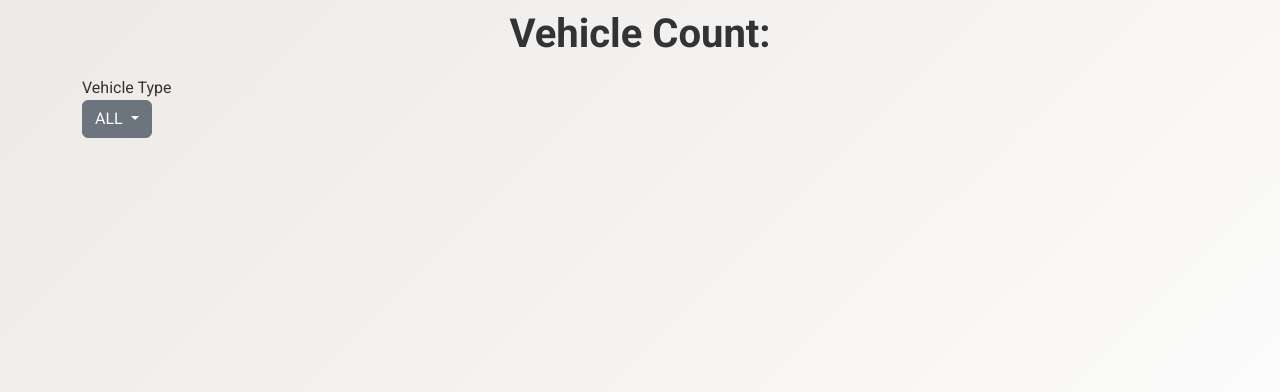
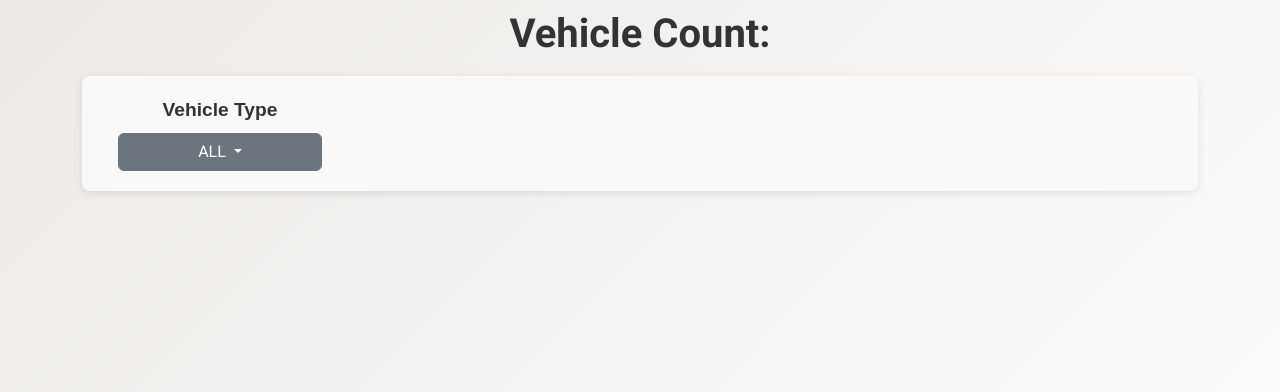
Before and after one commit to Mason-Ott/INFO263-Web-Project, a PHP site: page /vehicles.php in a window 1280 px wide. Shown: the part 60-452 px from the top of the page. Run offline with PHP 8.4, Linux system fonts and the light colour scheme.

Commit message:
Added some styling to Vehicles page and styling for pagination

```diff
--- a/CSS_Files/base.css
+++ b/CSS_Files/base.css
@@ -157,3 +182,23 @@
     border-radius: 8px;
     box-shadow: 0 2px 8px rgba(0, 0, 0, 0.1);
 }
+
+.inputs {
+    background-color: #f9f9f9;
+    border-radius: 8px;
+    box-shadow: 0 2px 8px rgba(0, 0, 0, 0.1);
+    padding: 20px 10px 20px 10px;
+}
+
+label {
+    font-family: 'Arial', sans-serif; /* You can change to your desired font */
+    font-size: 1.2rem; /* Adjust the size as needed */
+    font-weight: bold; /* Change to normal if you don't want bold */
+    color: #333; /* Change to your preferred color */
+    margin-bottom: 0.5rem; /* Maintain space below the label */
+}
+
+input {
+    width: 80% !important;
+    margin: 0 auto;
+}
--- a/CSS_Files/vehicles.css
+++ b/CSS_Files/vehicles.css
@@ -2,3 +2,46 @@
     color: red;
     font-weight: bold;
 }
+
+/* Set the input fields and dropdowns to 66% width of the column */
+
+#vehicleType.btn.btn-secondary.dropdown-toggle
+{
+    width: 80%; /* Adjust the width to 66% */
+    margin: 0 auto; /* Center the input/dropdown within the column */
+}
+
+#requiresMaintenance.form-check-input {
+    height: 35px;
+    width: 17% !important;
+    float: none;
+    margin-left: 0;
+}
+
+/* Ensure inputs and dropdowns are below the text labels */
+.col-3 label {
+    display: block; /* Make the label a block to ensure the input appears below it */
+    margin-bottom: 0.5rem; /* Add some space between the label and input */
+}
+
+/* Adjust the dropdown toggle button (for both Vehicle Type and Sort by) */
+.dropdown-toggle {
+    display: block;
+    width: 100%; /* Button takes up full width of the parent div */
+}
+
+/* Ensure both buttons and container are 66% width */
+.sort-container {
+    width: 80%;
+    margin: 0 auto;
+    display: flex;
+    justify-content: space-between; /* Ensures even spacing between buttons */
+}
+
+/* Set the sort direction button to fill the remaining space */
+#sort-direction {
+    width: 38%; /* Adjust to fill the remaining space evenly */
+    display: block;
+    background-color: #ffffff;
+
+}
--- a/JS_Handlers/maintenance_handler.js
+++ b/JS_Handlers/maintenance_handler.js
@@ -196,7 +196,7 @@
     // Page Number text
     var pageNumber = document.createElement('span');
     pageNumber.textContent = currentPage;
-    pageNumber.classList.add('pagination-text');
+    pageNumber.classList.add('pagination-current');
     paginationDiv.appendChild(pageNumber);
     paginationDiv.appendChild(document.createTextNode('    '));
 
--- a/JS_Handlers/relocations_handler.js
+++ b/JS_Handlers/relocations_handler.js
@@ -209,7 +209,7 @@
     // Page Number text
     var pageNumber = document.createElement('span');
     pageNumber.textContent = currentPage;
-    pageNumber.classList.add('pagination-text');
+    pageNumber.classList.add('pagination-current');
     paginationDiv.appendChild(pageNumber);
     paginationDiv.appendChild(document.createTextNode('    '));
 
--- a/JS_Handlers/trip_handler.js
+++ b/JS_Handlers/trip_handler.js
@@ -209,7 +209,7 @@
     // Page Number text
     var pageNumber = document.createElement('span');
     pageNumber.textContent = currentPage;
-    pageNumber.classList.add('pagination-text');
+    pageNumber.classList.add('pagination-current');
     paginationDiv.appendChild(pageNumber);
     paginationDiv.appendChild(document.createTextNode('    '));
 
--- a/JS_Handlers/vehicle_handler.js
+++ b/JS_Handlers/vehicle_handler.js
@@ -165,7 +165,7 @@
     // Page Number text
     var pageNumber = document.createElement('span');
     pageNumber.textContent = currentPage;
-    pageNumber.classList.add('pagination-text');
+    pageNumber.classList.add('pagination-current');
     paginationDiv.appendChild(pageNumber);
     paginationDiv.appendChild(document.createTextNode('    '));
 
--- a/JS_Handlers/vehicle_lifetime_handler.js
+++ b/JS_Handlers/vehicle_lifetime_handler.js
@@ -130,7 +130,7 @@
     // Page Number Text
     var pageNumber = document.createElement('span');
     pageNumber.textContent = currentPage;
-    pageNumber.classList.add('pagination-text');
+    pageNumber.classList.add('pagination-current');
     paginationDiv.appendChild(pageNumber);
     paginationDiv.appendChild(document.createTextNode(' '));
 
--- a/JS_Handlers/vehicles_handler.js
+++ b/JS_Handlers/vehicles_handler.js
@@ -201,7 +201,7 @@
     // Page Number text
     var pageNumber = document.createElement('span');
     pageNumber.textContent = currentPage;
-    pageNumber.classList.add('pagination-text');
+    pageNumber.classList.add('pagination-current');
     paginationDiv.appendChild(pageNumber);
     paginationDiv.appendChild(document.createTextNode('    '));
 
--- a/vehicles.php
+++ b/vehicles.php
@@ -49,17 +49,17 @@
             </div>
         </div>
 
-        <div class="row">
-            <!-- Dropdown for Vehicle Category -->
-            <div class="col-2">
-                Vehicle Type
+        <div class="inputs">
+            <div class="row text-center">
+                <div class="col-3">
+                    <label for="vehicleType">Vehicle Type</label>
                     <div class="dropdown">
-                    <button class="btn btn-secondary dropdown-toggle" type="button" data-bs-toggle="dropdown" aria-expanded="false">
+                        <button class="btn btn-secondary dropdown-toggle" type="button" id="vehicleType" data-bs-toggle="dropdown" aria-expanded="false">
                             <span id="selectedVehicleType">ALL</span> <!-- Set default -->
                         </button>
                         <ul class="dropdown-menu" id="vehicleMenu">
                             <li><button class="dropdown-item vehicle-item" type="button" data-category="ALL">ALL</button></li>
-                        <!-- retrieve distinct vehicle categories from database-->
+                            <!-- Retrieve distinct vehicle categories from database -->
                             <?php
                             require_once 'db.php';
                             $categoriesQuery = "SELECT DISTINCT vehicle_category FROM vehicle";
@@ -133,13 +105,36 @@
                                 <li><button class="dropdown-item sort-item" type="button" data-category="distance_since_maintenance">Distance since Maintenance</button></li>
                             </ul>
                         </div>
-
-                    <!-- Sort Direction Icon Button -->
-                    <button id="sort-direction" class="btn btn-light ms-2">
+                        <button id="sort-direction" class="btn btn-light">
                             <img id="sort-image" src="Resources/ascending-sort.png" alt="Sort Direction" style="width: 20px; height: 20px;">
                         </button>
                     </div>
                 </div>
+            </div>
+
+            <div class="row text-center">
+
+                <div class="col-3">
+                    <label for="odometerMin">Minimum Odometer</label>
+                    <input type="number" id="odometerMin" step="1000" min="0" max="70000" value="0" oninput="getVehicleData()" placeholder="Minimum Odometer" class="form-control">
+                </div>
+
+                <div class="col-3">
+                    <label for="odometerMax">Maximum Odometer</label>
+                    <input type="number" id="odometerMax" step="1000" min="0" max="70000" value="70000" oninput="getVehicleData()" placeholder="Maximum Odometer" class="form-control">
+                </div>
+
+                <div class="col-3">
+                    <label for="commissioned">Commissioned (From)</label>
+                    <input type="date" id="commissioned" class="form-control" name="commissioned" onchange="getVehicleData()">
+                </div>
+
+                <div class="col-3">
+                    <label for="decommissioned">Decommissioned (To)</label>
+                    <input type="date" id="decommissioned" class="form-control" name="decommissioned" onchange="getVehicleData()">
+                </div>
+            </div>
+
         </div>
 
         <div class="row">
```
Also changed, not shown: other parts of CSS_Files/base.css (+29 -4 lines), other parts of vehicles.php (+9 -37 lines). Lines whose indentation alone changed are shown as unchanged.
